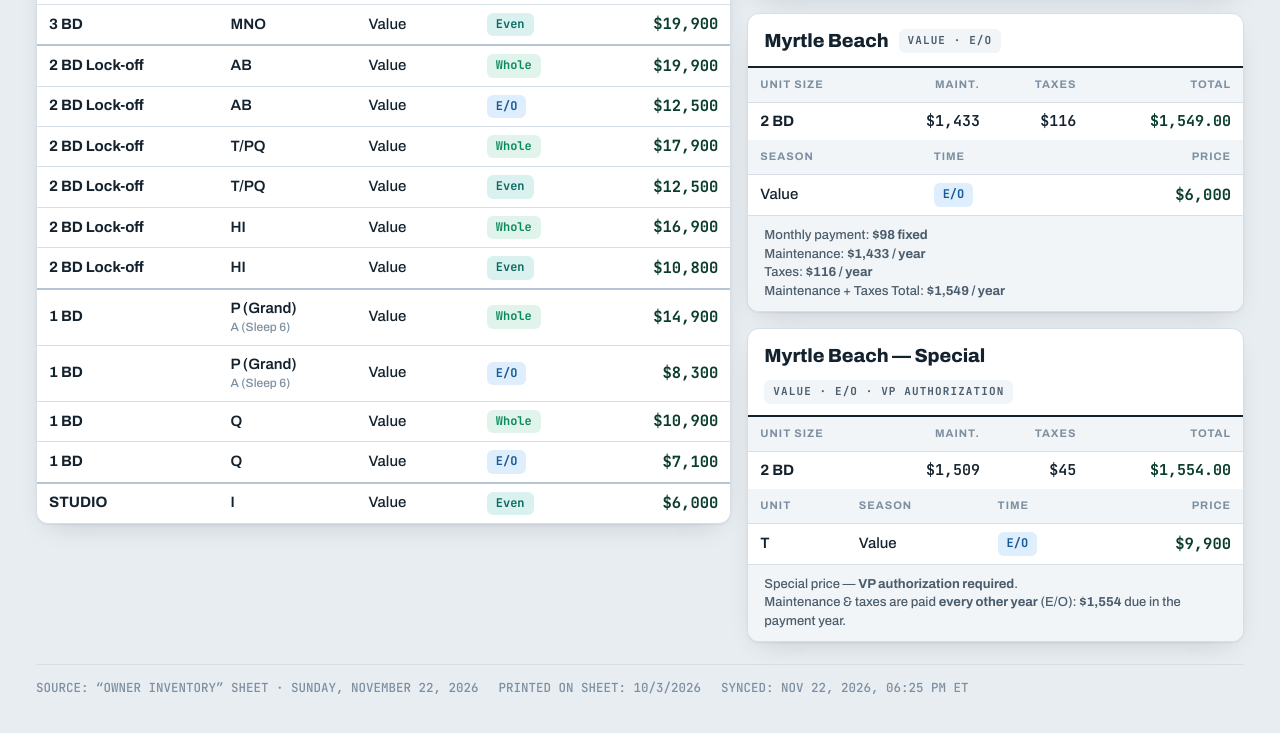
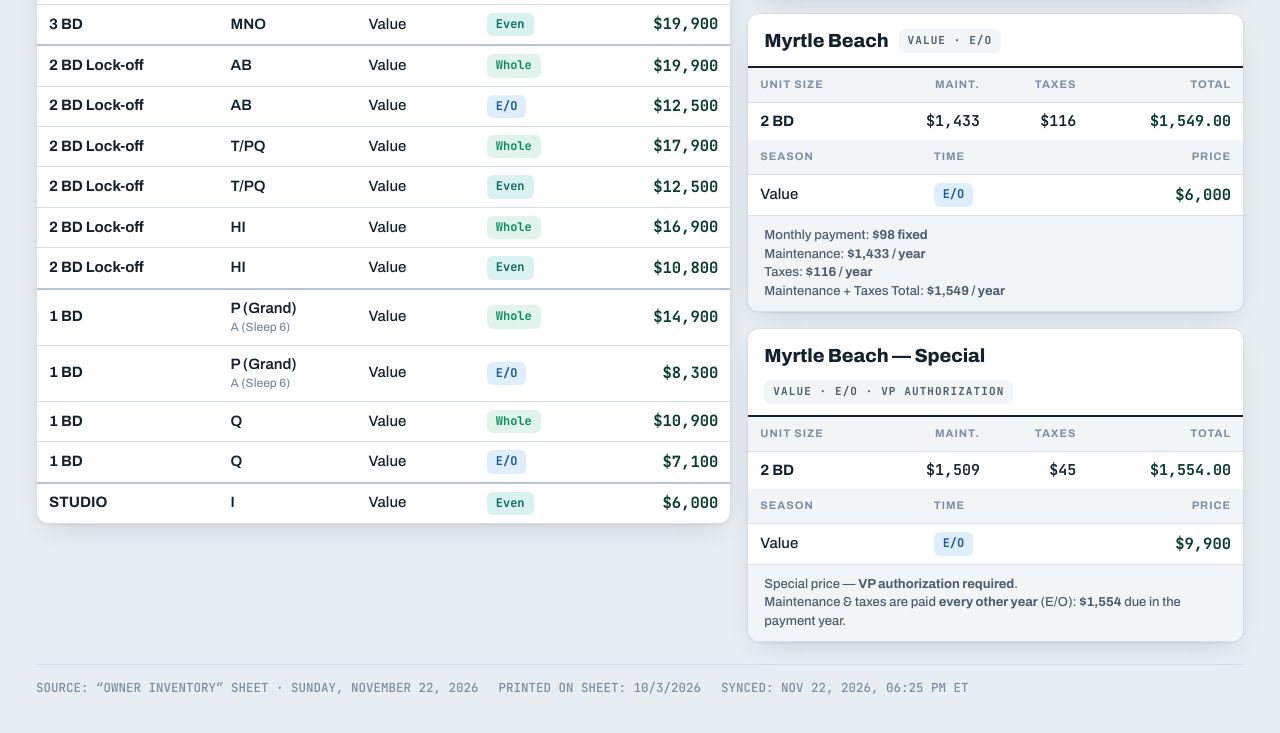
Before and after one commit to enriquetemp2017-collab/owner-inventory, a plain HTML site: page index.html in a window 1280 px wide. Shown: the part 1550-2283 px from the top of the page. Drawn offline with Linux system fonts and the light colour scheme.

Commit message:
Match Myrtle Beach Special format to Myrtle Beach

```diff
--- a/index.html
+++ b/index.html
@@ -409,9 +409,9 @@
           </tbody>
         </table>
         <table>
-          <thead><tr><th>Unit</th><th>Season</th><th>Time</th><th class="num">Price</th></tr></thead>
+          <thead><tr><th>Season</th><th>Time</th><th class="num">Price</th></tr></thead>
           <tbody>
-            <tr class="pickable" data-size="2 BD" data-unit="T" data-season="Value" data-time="E/O" data-price="9900"><td class="unit-cell">T</td><td>Value</td><td><span class="badge eo">E/O</span></td><td class="num price-cell">$9,900</td></tr>
+            <tr class="pickable" data-size="2 BD" data-unit="T" data-season="Value" data-time="E/O" data-price="9900"><td>Value</td><td><span class="badge eo">E/O</span></td><td class="num price-cell">$9,900</td></tr>
           </tbody>
         </table>
         <div class="note-bar">Special price &mdash; <b>VP authorization required</b>.<br>Maintenance &amp; taxes are paid <b>every other year</b> (E/O): <b>$1,554</b> due in the payment year.</div>
```
